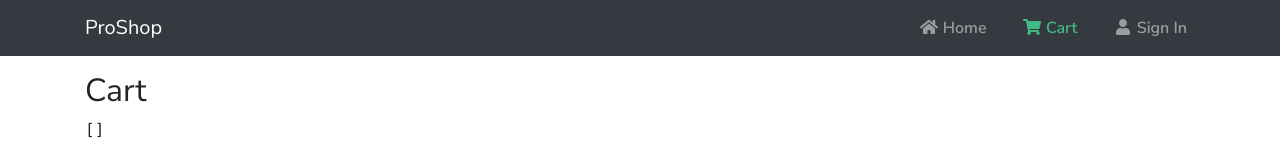
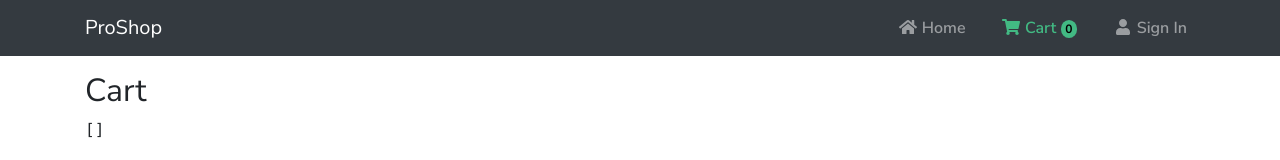
Before and after one commit to dsErick/proshop, a Vue app in the folder frontend/: page /cart in a window 1280 px wide. Shown: the top 160 px of the page. Built offline with nearby package versions, Linux system fonts and the light colour scheme.

Commit message:
* Cart items count on navbar && VAlert slot for message instead of prop

```diff
--- a/frontend/src/assets/scss/_variables.scss
+++ b/frontend/src/assets/scss/_variables.scss
@@ -20,7 +20,6 @@ $pink:    #e83e8c;
 $red:     #dc3545;
 $orange:  #fd7e14;
 $yellow:  #ffc107;
-$green:   #28a745;
 $green:   #28a745;
 $teal:    #20c997;
 $cyan:    #17a2b8;
--- a/frontend/src/components/VHeader.vue
+++ b/frontend/src/components/VHeader.vue
@@ -19,6 +19,9 @@
                         <router-link :to="{ name: 'Cart' }" class="nav-link">
                             <font-awesome-icon :icon="['fas', 'shopping-cart']" fixed-width />
                             Cart
+                            <span class="badge rounded-circle">
+                                {{ cart }}
+                            </span>
                         </router-link>
                     </li>
                     <li class="nav-item">
@@ -40,9 +43,20 @@
 
 <script>
 import 'bootstrap/js/dist/collapse'
+import { computed } from 'vue'
+import { useStore } from 'vuex'
 
 export default {
     name: 'VHeader',
+    setup() {
+        const store = useStore()
+
+        const cart = computed(() => store.getters['getCartCount'])
+
+        return {
+            cart
+        }
+    },
     mounted() {
         // Close collapsed navbar after clicking any nav-link
         $(document).on('click', '.navbar-collapse.show .nav-item .nav-link', () => {
@@ -67,6 +81,11 @@ export default {
             font-weight: 600;
 
             margin-left: 1.2rem;
+
+            > .badge {
+                color: #000;
+                background-color: rgba(255, 255, 255, .5);
+            }
         }
 
         // .show > .nav-link,
@@ -75,6 +94,8 @@ export default {
         // .nav-link.active,
         .nav-link.router-link-active {
             color: #42b983;
+
+            > .badge { background-color: #42b983 }
         }
     }
 
--- a/frontend/src/components/utils/VAlert.vue
+++ b/frontend/src/components/utils/VAlert.vue
@@ -4,7 +4,9 @@
     :class="type"
     role="alert"
 >
-    <strong>{{ message }}</strong>
+    <strong>
+        <slot />
+    </strong>
 </div>
 </template>
 
@@ -12,10 +14,6 @@
 export default {
     name: 'VAlert',
     props: {
-        message: {
-            type: String,
-            required: true
-        },
         type: {
             type: String,
             default: 'alert-danger'
--- a/frontend/src/store/modules/cart.js
+++ b/frontend/src/store/modules/cart.js
@@ -6,7 +6,8 @@ const state = {
 }
 
 const getters = {
-    getCart: state => state.items
+    getCart: state => state.items,
+    getCartCount: state => state.items.length
 }
 
 const actions = {
@@ -14,9 +15,9 @@ const actions = {
         const { data } = await axios.get(`/api/products/${id}`)
         const { _id, name, image, price } = data.data
 
-        const existItem = state.items.find(item => item.product === _id)
+        const existItem = state.items.findIndex(item => item.product === _id)
 
-        commit(existItem ? 'updateCartItem' : 'addItemToCart', {
+        commit(existItem !== -1 ? 'updateCartItem' : 'addItemToCart', {
             product: _id,
             name,
             image,
--- a/frontend/src/views/Home.vue
+++ b/frontend/src/views/Home.vue
@@ -4,10 +4,9 @@
 
     <v-loader v-if="isLoading" />
 
-    <v-alert
-        v-else-if="error"
-        :message="error"
-    />
+    <v-alert v-else-if="error">
+        {{ error }}
+    </v-alert>
 
     <div
         class="row"
--- a/frontend/src/views/Product.vue
+++ b/frontend/src/views/Product.vue
@@ -4,10 +4,9 @@
 
     <v-loader v-if="isLoading" />
 
-    <v-alert
-        v-else-if="error"
-        :message="error"
-    />
+    <v-alert v-else-if="error">
+        {{ error }}
+    </v-alert>
 
     <div class="row" v-else>
         <div class="col-lg-6 text-center">
```
